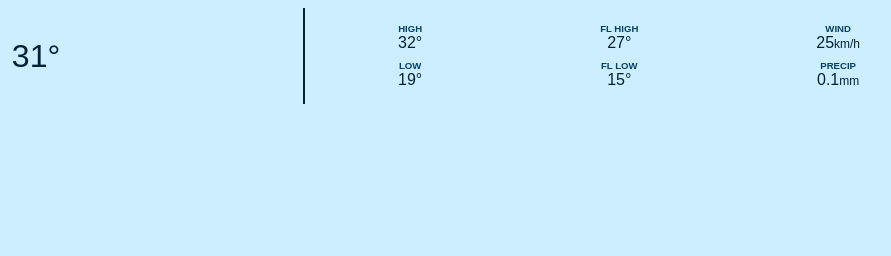
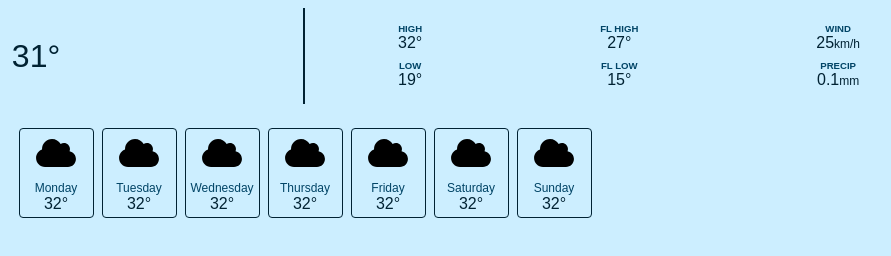
Before and after one commit to WarioNeila86/js-weather-app, a website built with Vite: page index.html in a window 1280 px wide. Shown: the full height of the page, 335-1226 px from the left. Built offline with nearby package versions, Linux system fonts and the light colour scheme.

Commit message:
days section created

```diff
--- a/index.html
+++ b/index.html
@@ -41,6 +41,43 @@
         </div>
       </div>
     </header>
+    <section class="day-section" data-day-section>
+      <div class="day-card">
+        <img src="/cloud-solid.svg" class="weather-icon" />
+        <div class="day-card-day">Monday</div>
+        <div>32&deg;</div>
+      </div>
+      <div class="day-card">
+        <img src="/cloud-solid.svg" class="weather-icon" />
+        <div class="day-card-day">Tuesday</div>
+        <div>32&deg;</div>
+      </div>
+      <div class="day-card">
+        <img src="/cloud-solid.svg" class="weather-icon" />
+        <div class="day-card-day">Wednesday</div>
+        <div>32&deg;</div>
+      </div>
+      <div class="day-card">
+        <img src="/cloud-solid.svg" class="weather-icon" />
+        <div class="day-card-day">Thursday</div>
+        <div>32&deg;</div>
+      </div>
+      <div class="day-card">
+        <img src="/cloud-solid.svg" class="weather-icon" />
+        <div class="day-card-day">Friday</div>
+        <div>32&deg;</div>
+      </div>
+      <div class="day-card">
+        <img src="/cloud-solid.svg" class="weather-icon" />
+        <div class="day-card-day">Saturday</div>
+        <div>32&deg;</div>
+      </div>
+      <div class="day-card">
+        <img src="/cloud-solid.svg" class="weather-icon" />
+        <div class="day-card-day">Sunday</div>
+        <div>32&deg;</div>
+      </div>
+    </section>
     <script type="module" src="/main.js"></script>
   </body>
 </html>
--- a/style.css
+++ b/style.css
@@ -71,3 +71,26 @@ body {
   font-weight: lighter;
   font-size: 0.75rem;
 }
+
+.day-section {
+  display: grid;
+  grid-template-columns: repeat(auto-fit, 75px);
+  gap: 0.5rem;
+  justify-content: center;
+  padding: 1rem;
+}
+
+.day-card {
+  display: flex;
+  flex-direction: column;
+  align-items: center;
+  border: 1px solid hsl(200, 100%, 10%);
+  border-radius: 0.25rem;
+  padding: 0.25rem;
+}
+
+.day-card-day {
+  font-size: 0.75rem;
+  color: hsl(200, 100%, 20%);
+  margin-top: 0.5rem;
+}
```
